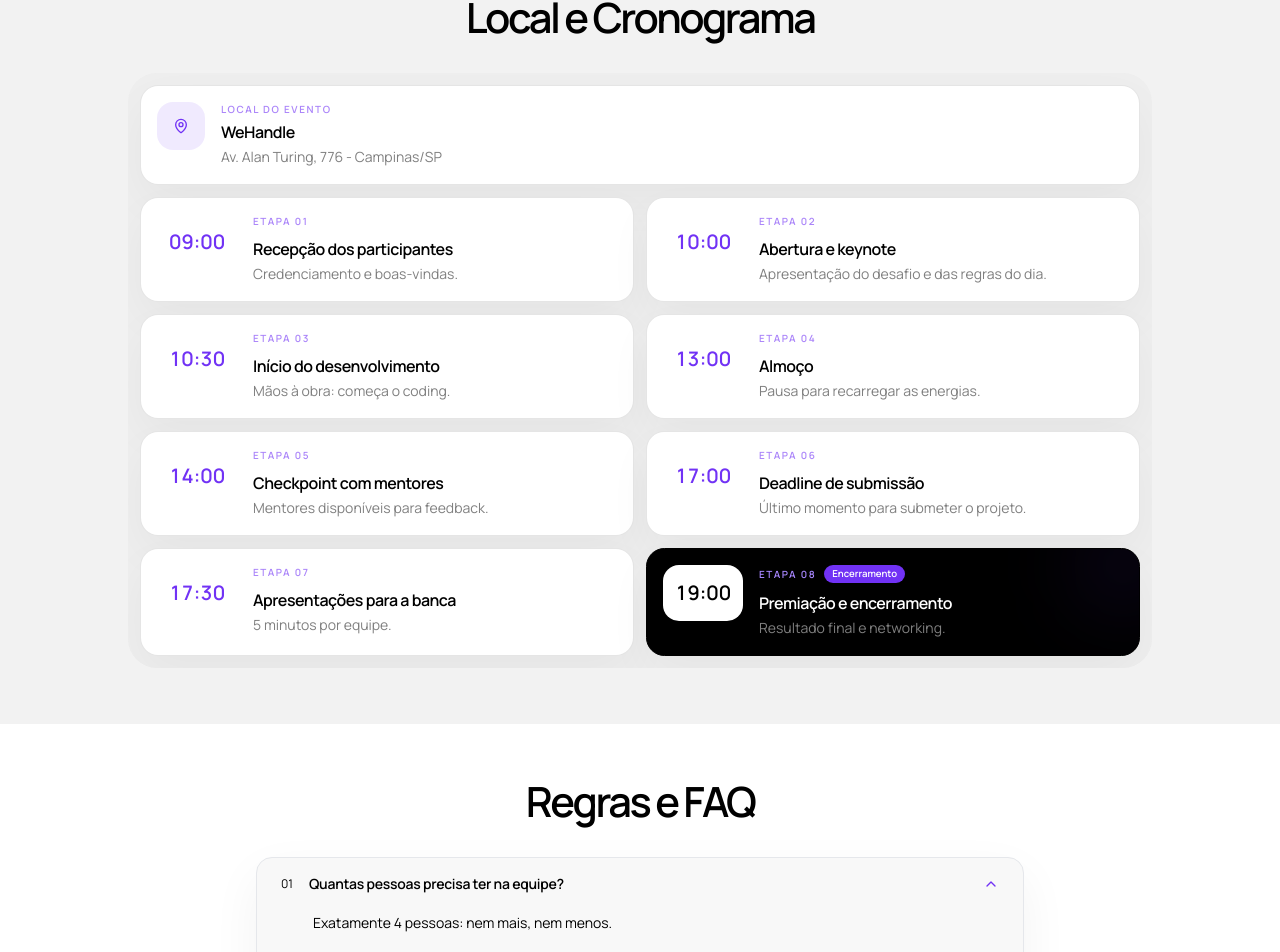
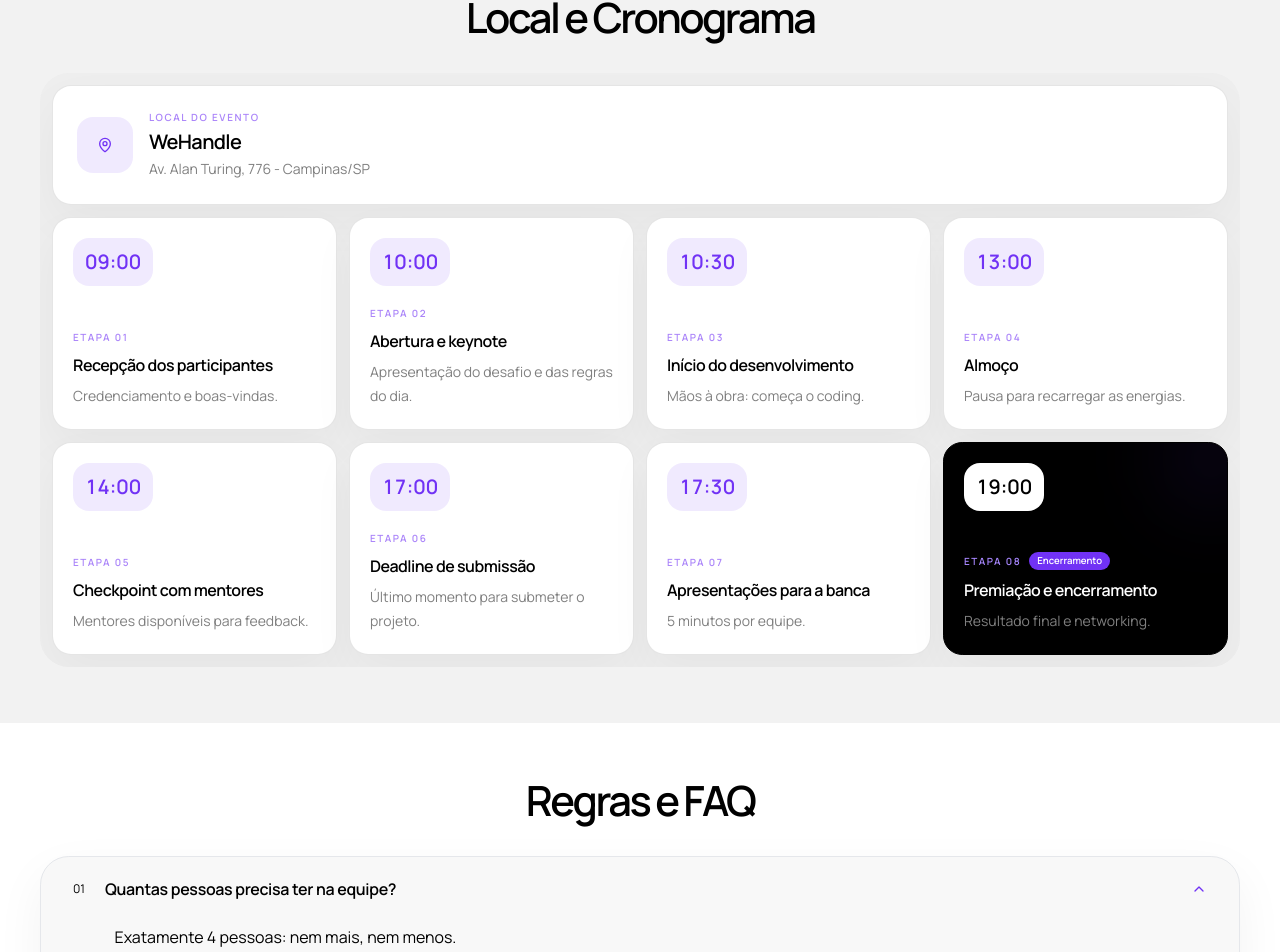
Before and after one commit to enzo-garofalo/Liga-Hackathon, a React (Vite) app in the folder frontend/: page / in a window 1280 px wide. Shown: the part 2176-3128 px from the top of the page. Built offline with nearby package versions, Linux system fonts and the light colour scheme; no server answers; a web font is replaced by a local one.

Commit message:
fix: adjust landing section sizing

```diff
--- a/frontend/src/pages/LandingPage.tsx
+++ b/frontend/src/pages/LandingPage.tsx
@@ -390,7 +390,7 @@ function HowItWorks() {
 function Schedule() {
   return (
     <section id="cronograma" className="bg-[#f2f2f2] px-5 py-14 text-black md:px-10">
-      <div className="mx-auto max-w-5xl">
+      <div className="mx-auto max-w-7xl">
         <div className="mx-auto mb-8 max-w-3xl text-center">
           <h2 className="font-display text-[clamp(1.55rem,8vw,2.2rem)] font-semibold leading-[1.08] tracking-[-0.045em] md:text-[clamp(1.8rem,3.25vw,3.35rem)] md:tracking-[-0.06em]">
             Local e Cronograma
@@ -398,15 +398,15 @@ function Schedule() {
           <p className="mx-auto mt-4 max-w-xl text-base leading-7 text-black/48">
           </p>
         </div>
-        <div className="grid gap-3 overflow-hidden rounded-[1.8rem] bg-[#eeeeee] p-3 md:grid-cols-2">
-          <div className="rounded-[1.15rem] border border-black/10 bg-white p-4 shadow-[0_18px_45px_rgba(20,16,30,0.04)] md:col-span-2">
-            <div className="flex items-start gap-4">
-              <div className="flex h-12 w-12 shrink-0 items-center justify-center rounded-2xl bg-brand/10 text-brand">
+        <div className="grid gap-3 overflow-hidden rounded-[1.35rem] bg-[#eeeeee] p-3 md:grid-cols-4 md:rounded-[1.8rem]">
+          <div className="rounded-[1.1rem] border border-black/10 bg-white p-5 shadow-[0_18px_45px_rgba(20,16,30,0.04)] md:col-span-4 md:rounded-[1.2rem] md:p-6">
+            <div className="flex items-start gap-4 md:items-center">
+              <div className="flex h-12 w-12 shrink-0 items-center justify-center rounded-2xl bg-brand/10 text-brand md:h-14 md:w-14">
                 <MapPin className="h-4 w-4" />
               </div>
               <div>
                 <p className="text-[0.62rem] font-semibold uppercase tracking-[0.16em] text-brand/60">Local do evento</p>
-                <h3 className="mt-1 text-sm font-semibold tracking-[-0.03em] text-black md:text-base">WeHandle</h3>
+                <h3 className="mt-1 text-base font-semibold tracking-[-0.03em] text-black md:text-xl">WeHandle</h3>
                 <p className="mt-1 text-xs leading-5 text-black/50 md:text-sm">Av. Alan Turing, 776 - Campinas/SP</p>
               </div>
             </div>
@@ -415,15 +415,15 @@ function Schedule() {
             <article
               key={time}
               className={[
-                'group relative overflow-hidden rounded-[1.15rem] border p-4 shadow-[0_18px_45px_rgba(20,16,30,0.04)] transition duration-300',
+                'group relative min-h-[10.5rem] overflow-hidden rounded-[1.1rem] border p-5 shadow-[0_18px_45px_rgba(20,16,30,0.04)] transition duration-300 md:min-h-[13rem] md:rounded-[1.2rem] md:p-5',
                 highlight
                   ? 'border-black bg-black text-white'
                   : 'border-black/10 bg-white hover:-translate-y-1 hover:border-black/16',
               ].join(' ')}
             >
               {highlight && <div className="absolute -right-8 -top-8 h-24 w-24 rounded-full bg-brand/10 blur-2xl transition duration-300" />}
-              <div className="relative flex items-start gap-4">
-                <div className={['flex h-14 w-20 shrink-0 items-center justify-center rounded-2xl font-display text-xl font-semibold tabular-nums transition duration-300', highlight ? 'bg-white text-black' : 'bg-white text-brand group-hover:text-black'].join(' ')}>
+              <div className="relative flex h-full flex-col justify-between gap-5">
+                <div className={['flex h-11 w-20 shrink-0 items-center justify-center rounded-2xl font-display text-lg font-semibold tabular-nums transition duration-300 md:h-12 md:text-xl', highlight ? 'bg-white text-black' : 'bg-brand/10 text-brand group-hover:text-black'].join(' ')}>
                   {time}
                 </div>
                 <div>
@@ -434,7 +434,7 @@ function Schedule() {
                     {highlight && <span className="rounded-full bg-brand px-2 py-0.5 text-[0.6rem] font-semibold text-white">Encerramento</span>}
                   </div>
                   <h3 className={['text-sm font-semibold tracking-[-0.03em] md:text-base', highlight ? 'text-white' : 'text-black'].join(' ')}>{label}</h3>
-                  <p className={['mt-1 text-xs md:text-sm', highlight ? 'text-white/50' : 'text-black/50'].join(' ')}>{desc}</p>
+                  <p className={['mt-2 text-xs leading-5 md:text-sm md:leading-6', highlight ? 'text-white/50' : 'text-black/50'].join(' ')}>{desc}</p>
                 </div>
               </div>
             </article>
@@ -450,23 +450,25 @@ function FAQ() {
 
   return (
     <section id="faq" className="bg-white px-5 py-14 text-black md:px-10">
-      <div className="mx-auto max-w-3xl">
-        <h2 className="mb-8 text-center font-display text-[clamp(1.55rem,8vw,2.2rem)] font-semibold leading-[1.08] tracking-[-0.045em] md:text-[clamp(1.8rem,3.25vw,3.35rem)] md:tracking-[-0.06em]">
-          Regras e FAQ
-        </h2>
-        <div className="overflow-hidden rounded-2xl border border-black/8 bg-[#f8f8f8] shadow-[0_18px_50px_rgba(20,16,30,0.05)]">
+      <div className="mx-auto max-w-7xl">
+        <div className="mx-auto mb-8 max-w-3xl text-center">
+          <h2 className="font-display text-[clamp(1.55rem,8vw,2.2rem)] font-semibold leading-[1.08] tracking-[-0.045em] md:text-[clamp(1.8rem,3.25vw,3.35rem)] md:tracking-[-0.06em]">
+            Regras e FAQ
+          </h2>
+        </div>
+        <div className="overflow-hidden rounded-[1.35rem] border border-black/8 bg-[#f8f8f8] shadow-[0_18px_50px_rgba(20,16,30,0.05)] md:rounded-[1.8rem]">
           {FAQS.map(({ q, a }, index) => {
             const isOpen = open === index
             return (
               <div key={q} className={index > 0 ? 'border-t border-black/8' : ''}>
-                <button className="flex w-full items-center gap-3 px-4 py-4 text-left md:gap-4 md:px-6" onClick={() => setOpen(isOpen ? null : index)}>
+                <button className="flex w-full items-center gap-3 px-4 py-4 text-left md:gap-5 md:px-8 md:py-5" onClick={() => setOpen(isOpen ? null : index)}>
                   <span className="text-xs text-brand/32">{String(index + 1).padStart(2, '0')}</span>
-                  <span className="flex-1 text-sm font-semibold tracking-[-0.02em] text-black">{q}</span>
+                  <span className="flex-1 text-sm font-semibold tracking-[-0.02em] text-black md:text-base">{q}</span>
                   <ChevronDown className={['h-4 w-4 text-brand transition-transform', isOpen ? 'rotate-180' : ''].join(' ')} />
                 </button>
                 <div className="grid transition-all" style={{ gridTemplateRows: isOpen ? '1fr' : '0fr' }}>
                   <div className="overflow-hidden">
-                    <p className="px-4 pb-4 text-sm leading-7 text-black/48 md:px-14">{a}</p>
+                    <p className="px-4 pb-5 text-sm leading-7 text-black/48 md:px-[4.6rem] md:pb-6 md:text-base md:leading-8">{a}</p>
                   </div>
                 </div>
               </div>
```
